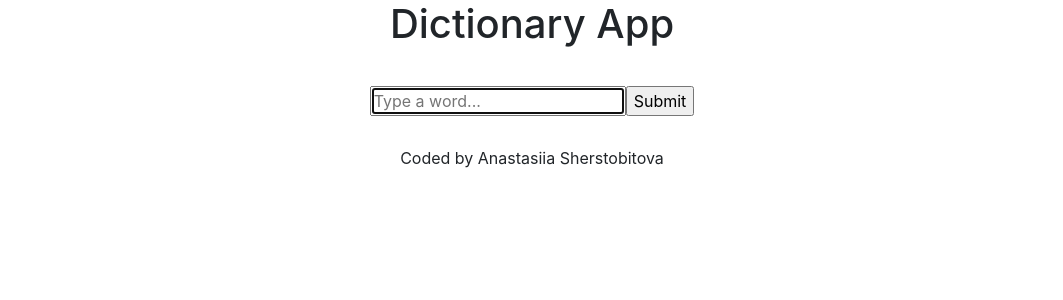
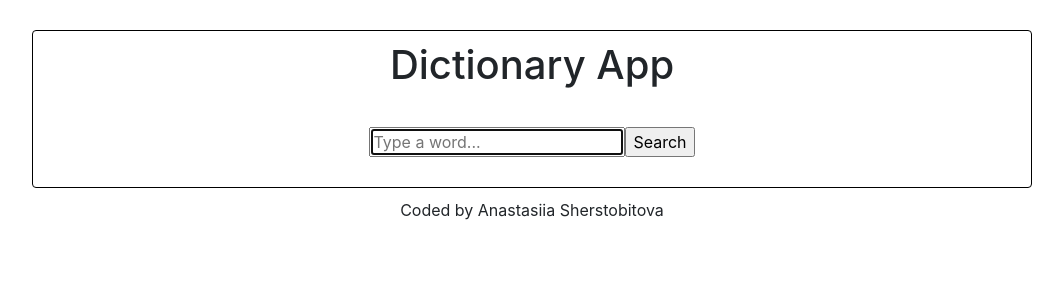
Before and after one commit to anastasiiasher/dictionary-react-app, a React (Create React App) app: page / in a window 1280 px wide. Shown: the top 300 px of the page, without its empty margins (108-1171 px from the left). Built offline with nearby package versions, Linux system fonts and the light colour scheme; no server answers.

Commit message:
improved a mistake, css

```diff
--- a/src/App.css
+++ b/src/App.css
@@ -26,6 +26,14 @@
   color: #61dafb;
 }
 
+.card{
+  padding-top: 10px;
+  margin-top: 30px;
+  border-radius: 4px;
+  border: 1px solid black;
+  margin-bottom: 10px;
+  max-width: 1000px;
+}
 @keyframes App-logo-spin {
   from {
     transform: rotate(0deg);
--- a/src/App.js
+++ b/src/App.js
@@ -4,15 +4,15 @@ import Dictionary from "./Dictionary";
 function App() {
 return (
   <div className="App">
-    <div className="container">
+    <div className="container card">
       <header>
         <h1> Dictionary App</h1>
       </header>
       <main>
         <Dictionary />
       </main>
-      <footer>Coded by Anastasiia Sherstobitova</footer>
     </div>
+    <footer>Coded by Anastasiia Sherstobitova</footer>
   </div>
 );
 }
--- a/src/Dictionary.js
+++ b/src/Dictionary.js
@@ -1,19 +1,20 @@
 import React, { useState } from "react";
 import axios from "axios";
 import Results from "./Results.js";
+
 export default function Dictionary() {
   let [keyword, setKeyword] = useState("");
   let [results, setResults] = useState(null);
 
   function search(event) {
     event.preventDefault();
+    let apiUrl = `https://api.dictionaryapi.dev/api/v2/entries/en/${keyword}`;
+    axios.get(apiUrl).then(handleResponse);
   }
   function handleResponse(response) {
     console.log(response.data[0]);
     setResults(response.data[0]);
   }
-  let apiUrl = `https://api.dictionaryapi.dev/api/v2/entries/en/${keyword}`;
-  axios.get(apiUrl).then(handleResponse);
 
   function handleKeywordChange(event) {
     setKeyword(event.target.value);
@@ -28,7 +29,7 @@ export default function Dictionary() {
             autoFocus="on"
             onChange={handleKeywordChange}
           />
-          <input type="submit" placeholder="Search" />
+          <input type="submit" value="Search" />
         </form>
       </header>
       <Results results={results} />
```
